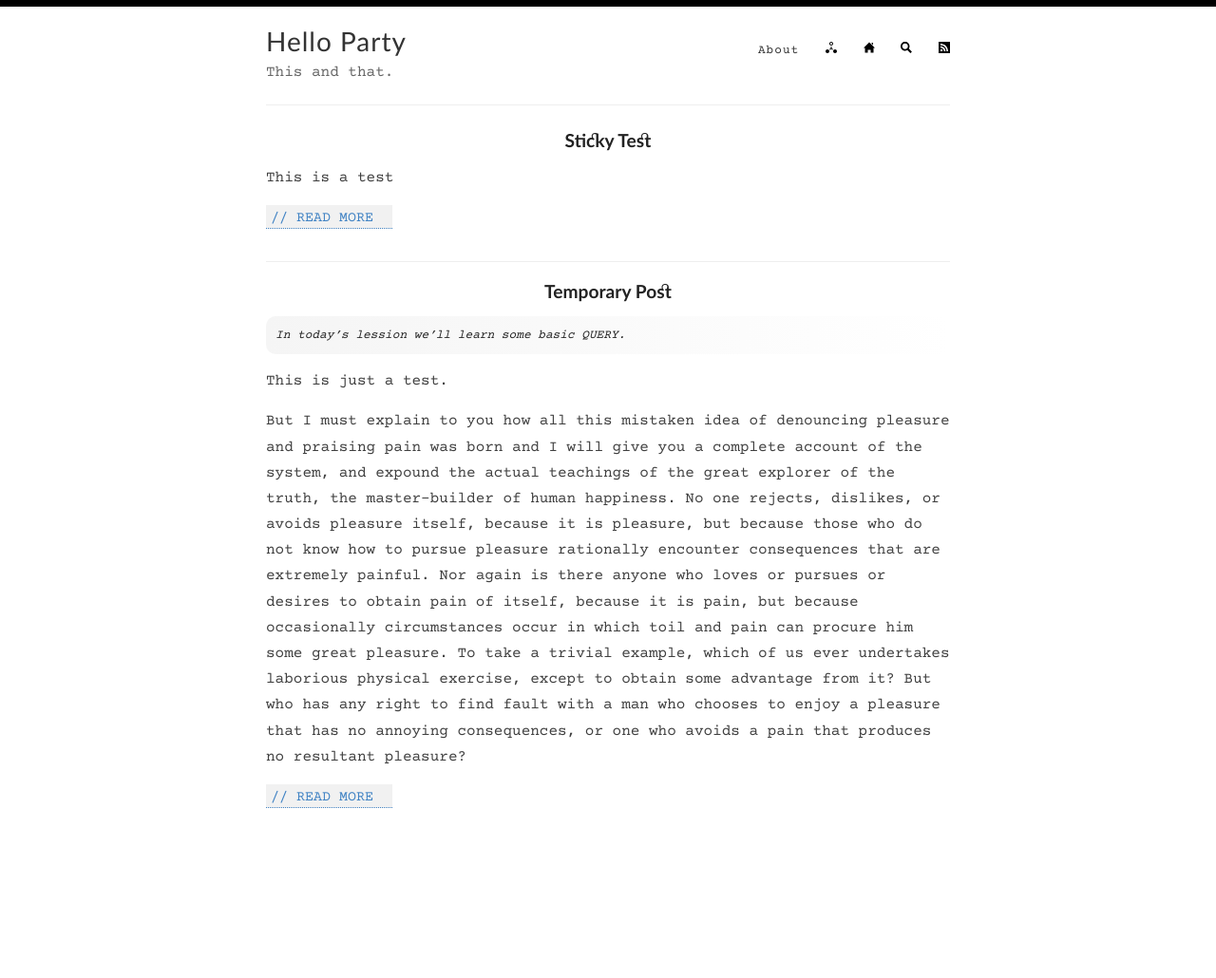
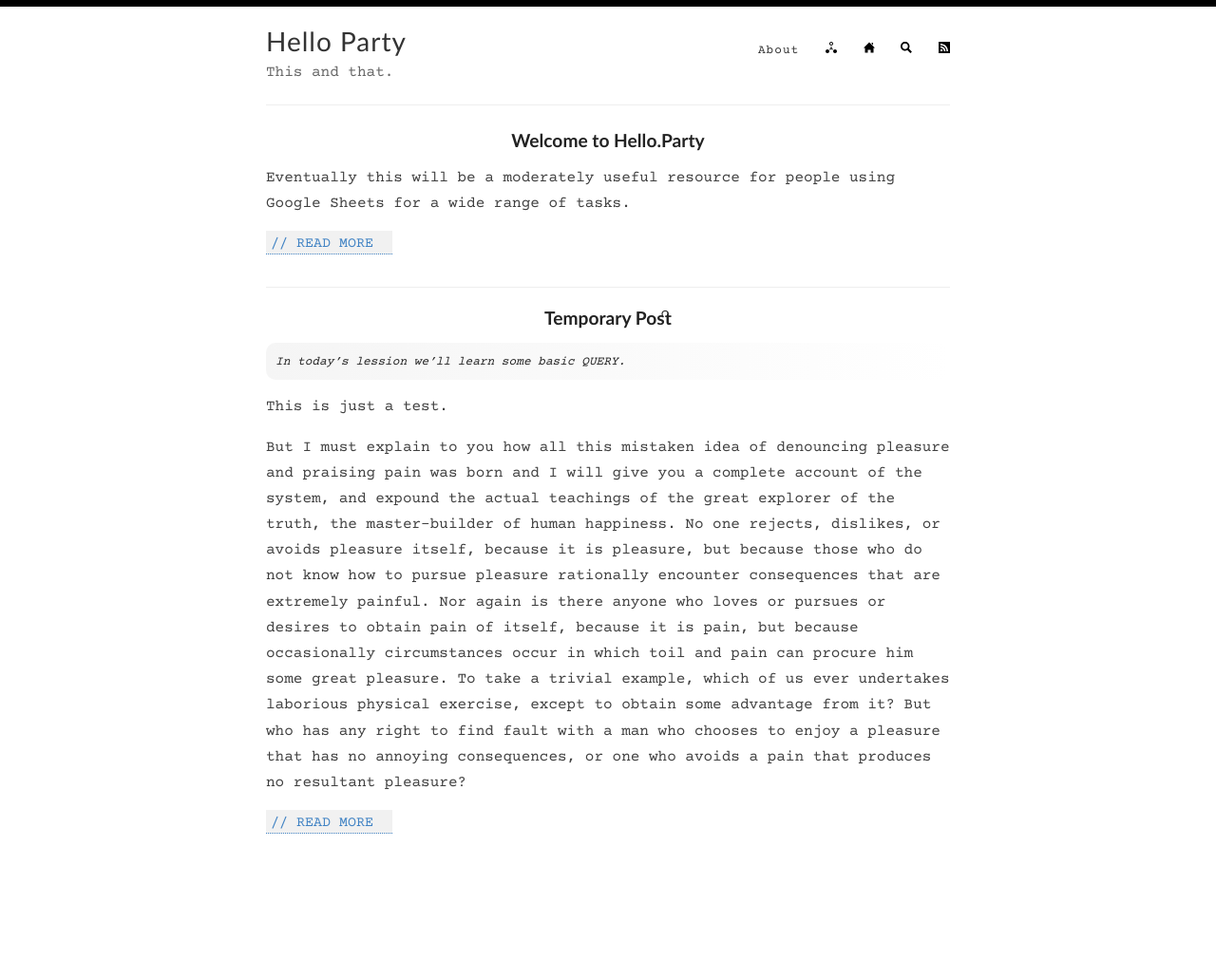
Before and after one commit to hello-party/hello-party-old.github.io, a Jekyll site: the page built from index.html, in a window 1280 px wide. Shown: the whole page at 95% size. Built offline with Jekyll 4.4.1, drawn with Linux system fonts in a browser that asks for light colours; the list of posts is cut into pages by our own code; before the commit the page ends 1003 px from its top, so only the background shows below that.

Commit message:
Update 3000-01-01-sticky.md

```diff
--- a/_posts/3000-01-01-sticky.md
+++ b/_posts/3000-01-01-sticky.md
@@ -1,7 +1,7 @@
 ---
 layout: post
-title: Sticky Test
+title: Welcome to Hello.Party
 categories: [Testing]
 ---
 
-This is a test
+Eventually this will be a moderately useful resource for people using Google Sheets for a wide range of tasks.
```
